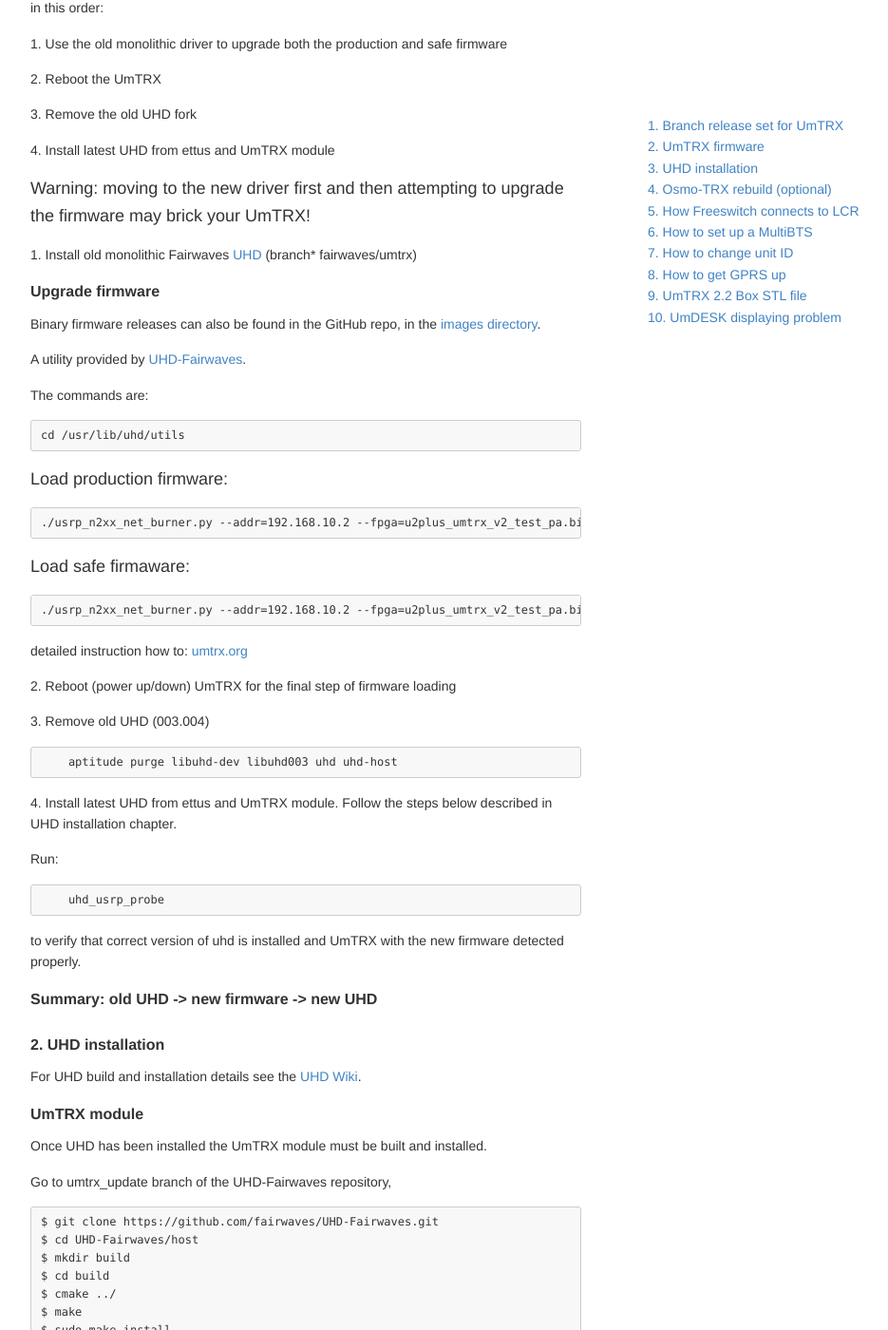
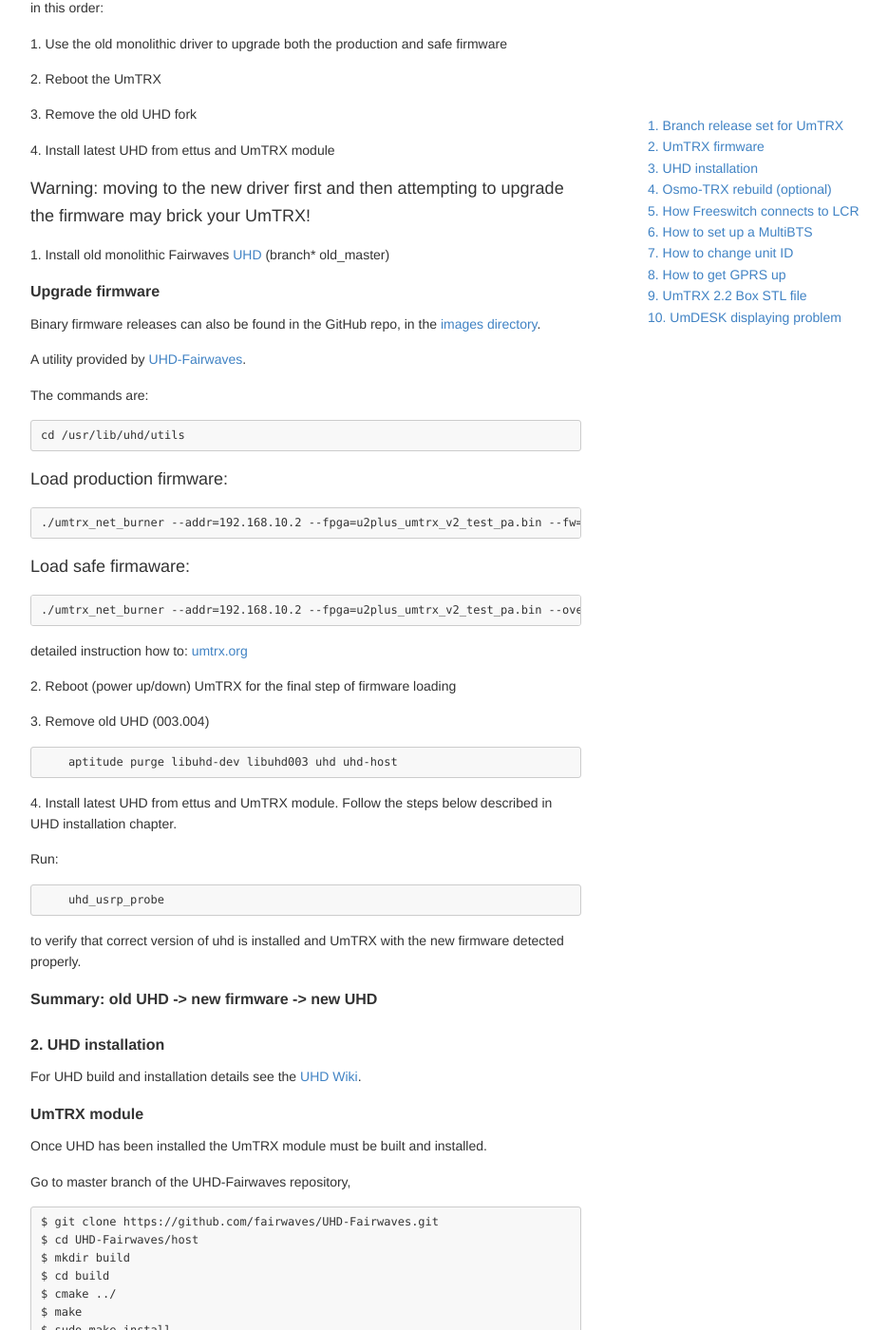
Before and after one commit to fairwaves/um-docs, a Jekyll site: the page how_to's.html, which Jekyll copies as it is, in a window 1280 px wide and 1400 px high, scrolled down 676 px. Shown: the whole window at 95% size, without its empty margins (248-1183 px from the left). Built offline with Jekyll 4.4.1, drawn with Linux system fonts in a browser that asks for light colours.

Commit message:
Correcting branches

```diff
--- a/how_to's.html
+++ b/how_to's.html
@@ -345,7 +345,7 @@
   </tr>
   <tr>
     <td><a href="ht://githtpsomub.c/fairwaves/UHD-Fairwaves.git">UHD-Fairwaves</a></td>
-    <td>umtx_update</td>
+    <td>master</td>
   </tr>
   <tr>
     <td><a href="http://git.osmocom.org/osmo-trx">Osmo-trx</a></td>
@@ -383,20 +383,20 @@
 <p>4. Install latest UHD from ettus and UmTRX module  </p>
 
 <p><h3>Warning: moving to the new driver first and then attempting to upgrade the firmware may brick your UmTRX!</h3></p>
-<p>1. Install old monolithic Fairwaves <a href="https://github.com/fairwaves/UHD-Fairwaves/tree/fairwaves/umtrx/host">UHD</a> (branch* fairwaves/umtrx)</p>
+<p>1. Install old monolithic Fairwaves <a href="https://github.com/fairwaves/UHD-Fairwaves/tree/fairwaves/umtrx/host">UHD</a> (branch* old_master)</p>
 <h4>Upgrade firmware</h4>
-<p>Binary firmware releases can also be found in the GitHub repo, in the <a href="https://github.com/fairwaves/UHD-Fairwaves/tree/umtrx_update/images">images directory</a>.</p>
-<p>A utility provided by <a href="https://github.com/fairwaves/UHD-Fairwaves/tree/umtrx_update/host/utils">UHD-Fairwaves</a>.</p>
+<p>Binary firmware releases can also be found in the GitHub repo, in the <a href="https://github.com/fairwaves/UHD-Fairwaves/tree/master/images">images directory</a>.</p>
+<p>A utility provided by <a href="(https://github.com/fairwaves/UHD-Fairwaves/tree/master/host">UHD-Fairwaves</a>.</p>
 <p>The commands are: </p>
 <pre><code>cd /usr/lib/uhd/utils
 </code></pre>
 
 <h3><p>Load production firmware:</p></h3>
-<pre><code>./usrp_n2xx_net_burner.py --addr=192.168.10.2 --fpga=u2plus_umtrx_v2_test_pa.bin --fw=umtrx_txrx_uhd.bin
+<pre><code>./umtrx_net_burner --addr=192.168.10.2 --fpga=u2plus_umtrx_v2_test_pa.bin --fw=umtrx_txrx_uhd.bin
 </code></pre>
 
 <p><h3>Load safe firmaware:</h3></p>
-<pre><code>./usrp_n2xx_net_burner.py --addr=192.168.10.2 --fpga=u2plus_umtrx_v2_test_pa.bin --overwrite-safe
+<pre><code>./umtrx_net_burner --addr=192.168.10.2 --fpga=u2plus_umtrx_v2_test_pa.bin --overwrite-safe
 </code></pre>
 
 <p>detailed instruction how to:  <strong><a href="http://umtrx.org/hardware/flashing/">umtrx.org</a></strong></p>
@@ -420,7 +420,7 @@
 <p>For UHD build and installation details see the <a href="http://code.ettus.com/redmine/ettus/projects/uhd/wiki/UHD_Build">UHD Wiki</a>.</p>
 <h4>UmTRX module</h4>
 <p>Once UHD has been installed the <strong>UmTRX module</strong> must be built and installed.</p>
-<p>Go to <em>umtrx_update</em> branch of the UHD-Fairwaves repository,</p>
+<p>Go to <em>master</em> branch of the UHD-Fairwaves repository,</p>
 <pre><code>$ git clone https://github.com/fairwaves/UHD-Fairwaves.git
 $ cd UHD-Fairwaves/host
 $ mkdir build
--- a/umsite.html
+++ b/umsite.html
@@ -485,7 +485,7 @@
 <li>2. Test RAM memory</li>
 </ol>
 <p><img src="http://s017.radikal.ru/i443/1503/23/6b5a8596dac4.jpg" /></p>
-<p>First of all you have to use <strong>USB Serial Adapter</strong> for the connection (which is not comes with the UmSITE).</p>
+<p>First of all you have to use <strong>USB Serial Adapter</strong> for the connection (which is not included in a standard UmSITE package).</p>
 <p>For the Windows user use <a href="www.putty.org" title="PuTTY"><strong>putty</strong></a> </p>
 <p><img src="http://s017.radikal.ru/i413/1503/ad/0b02ea2dc90f.png" /></p>
 <p>Number of the COM port you will be able to find it in the  <strong>Desktop manager</strong> when you are connecting to the laptop. </p>
```
